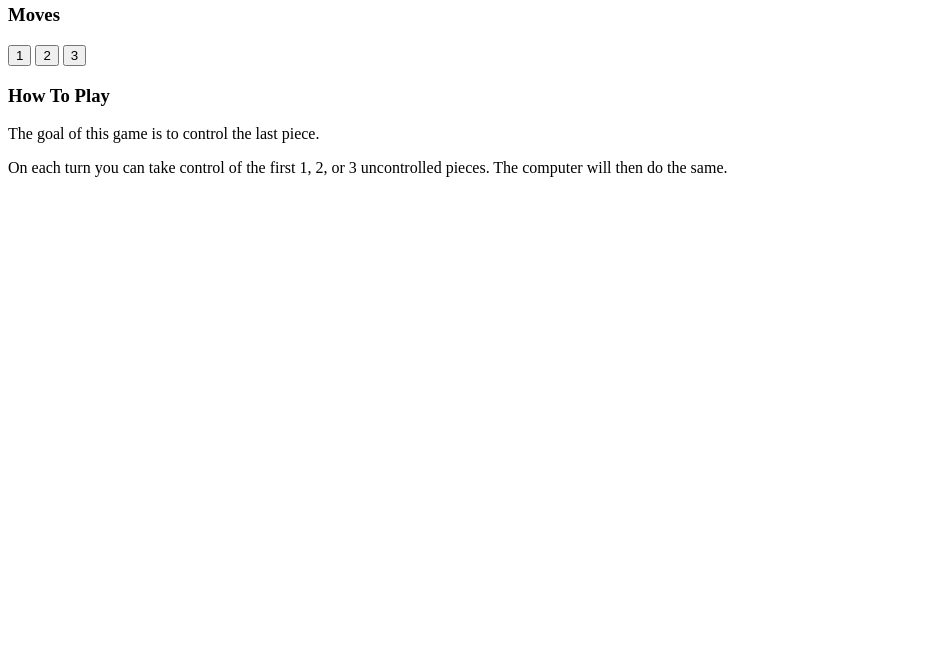
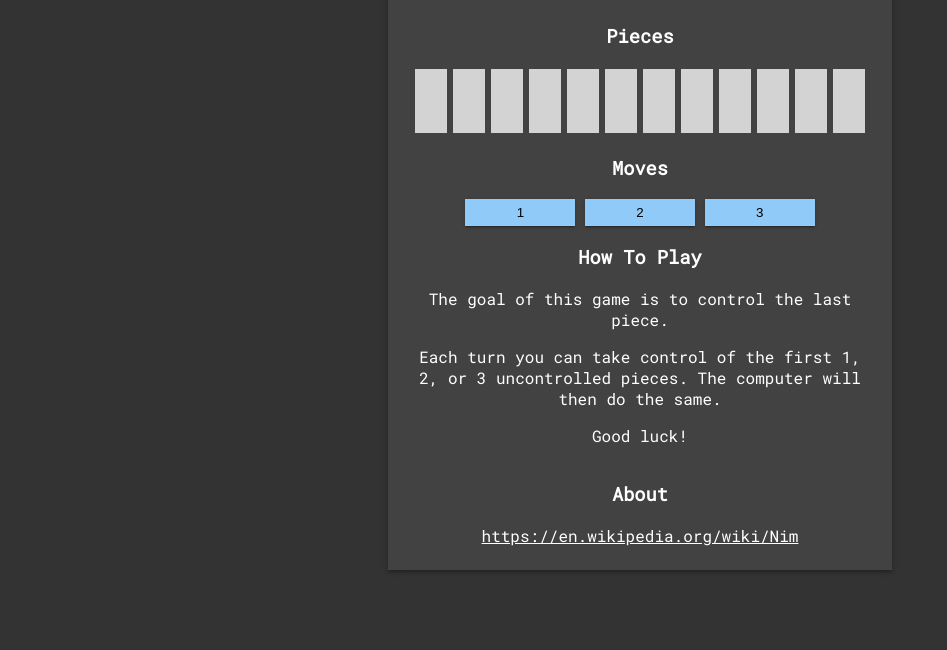
Before and after one commit to NeedsSoySauce/you-lose, a plain HTML site: page index.html in a window 1280 px wide. Shown: the part 150-800 px from the top of the page, without its empty margins (0-947 px from the left). Drawn offline with Linux system fonts and the light colour scheme.

Commit message:
Added styling

```diff
--- a/index.html
+++ b/index.html
@@ -4,6 +4,8 @@
         <meta charset="UTF-8" />
         <meta name="viewport" content="width=device-width, initial-scale=1.0" />
 
+        <link rel="preconnect" href="https://fonts.gstatic.com" />
+        <link href="https://fonts.googleapis.com/css2?family=Roboto+Mono&display=swap" rel="stylesheet" />
         <link rel="stylesheet" href="styles.css" />
 
         <script defer src="index.js"></script>
@@ -11,7 +13,8 @@
         <title>You Will (Not) Win</title>
     </head>
     <body>
-        <section>
+        <div class="flex center">
+            <section class="flex center vertical paper main-content">
                 <h1>You Will (Not) Win</h1>
 
                 <h3>Pieces</h3>
@@ -46,10 +49,17 @@
                     <h3>How To Play</h3>
                     <p>The goal of this game is to control the last piece.</p>
                     <p>
-                    On each turn you can take control of the first 1, 2, or 3 uncontrolled pieces. The computer will
+                        Each turn you can take control of the first 1, 2, or 3 uncontrolled pieces. The computer will
                         then do the same.
                     </p>
+                    <p>Good luck!</p>
+                </section>
+
+                <section>
+                    <h3>About</h3>
+                    <a href="https://en.wikipedia.org/wiki/Nim">https://en.wikipedia.org/wiki/Nim</a>
                 </section>
             </section>
+        </div>
     </body>
 </html>
--- a/styles.css
+++ b/styles.css
@@ -1,22 +1,80 @@
+body {
+    font-family: 'Roboto Mono', monospace;
+    background-color: #333;
+    color: #fff;
+}
+
+button {
+    min-width: 110px;
+    padding: 6px 16px;
+    outline: none;
+    border: 0;
+    background-color: #90caf9;
+    box-shadow: 0px 3px 1px -2px rgba(0, 0, 0, 0.2), 0px 2px 2px 0px rgba(0, 0, 0, 0.14),
+        0px 1px 5px 0px rgba(0, 0, 0, 0.12);
+}
+
+button:hover {
+    background-color: rgb(100, 141, 174);
+    box-shadow: 0px 3px 3px -2px rgba(0, 0, 0, 0.4), 0px 3px 4px 0px rgba(0, 0, 0, 0.28),
+        0px 1px 8px 0px rgba(0, 0, 0, 0.24);
+}
+
+button:active {
+    box-shadow: 0px 3px 1px -2px rgba(0, 0, 0, 0.2), 0px 2px 2px 0px rgba(0, 0, 0, 0.14),
+        0px 1px 5px 0px rgba(0, 0, 0, 0.12);
+}
+
+a {
+    color: #fff;
+}
+
 #pieces-container {
     display: flex;
 }
 
+.main-content {
+    margin-top: 50px;
+}
+
 .piece {
     background-color: lightgray;
-    width: 12px;
-    height: 24px;
-    margin: 2px;
+    width: 32px;
+    height: 64px;
+    margin: 3px;
 }
 
 .red {
-    background-color: red;
+    background-color: #ef5350;
 }
 
 .green {
-    background-color: green;
+    background-color: #8bc34a;
 }
 
 .hidden {
     display: none;
 }
+
+.flex {
+    display: flex;
+}
+
+.flex.center {
+    justify-content: center;
+    align-items: center;
+    text-align: center;
+}
+
+.flex.vertical {
+    flex-direction: column;
+}
+
+.paper {
+    width: min-content;
+    background-color: #424242;
+    padding: 24px;
+    transition: box-shadow 300ms cubic-bezier(0.4, 0, 0.2, 1) 0ms;
+    box-shadow: 0px 3px 3px -2px rgba(0, 0, 0, 0.2), 0px 3px 4px 0px rgba(0, 0, 0, 0.14),
+        0px 1px 8px 0px rgba(0, 0, 0, 0.12);
+}
```
Lines whose indentation alone changed are shown as unchanged.
